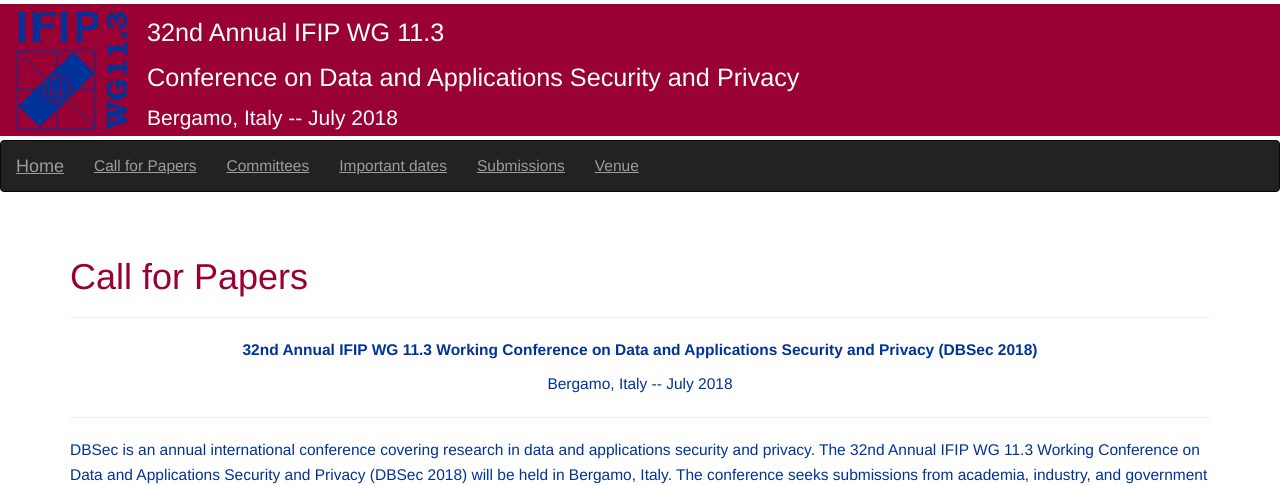
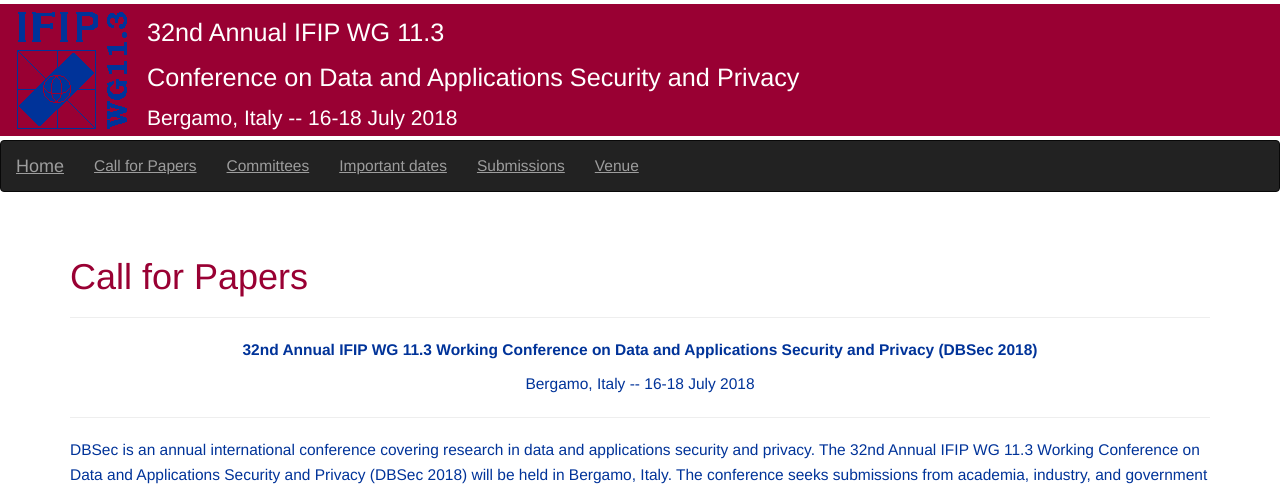
Before and after one commit to dbsec18/dbsec18.github.io, a Jekyll site: the page built from cfp.markdown, in a window 1280 px wide. Shown: the top 486 px of the page. Built offline with Jekyll 4.4.1, drawn with Linux system fonts in a browser that asks for light colours; nearby versions of some CDN libraries.

Commit message:
add dates to cfp and intro

```diff
--- a/_includes/intro.html
+++ b/_includes/intro.html
@@ -4,7 +4,7 @@
     <div id="txt"style="">
       <h1 class="responsive-text"><span>32nd Annual IFIP WG 11.3</span></h1>
       <h1 class="responsive-text"><span>Conference on Data and Applications Security and Privacy</span></h1>
-      <h2 class="responsive-text"><span>Bergamo, Italy -- July 2018</span></h2>
+      <h2 class="responsive-text"><span>Bergamo, Italy -- 16-18 July 2018</span></h2>
     </div>
   </div>
 </div>
--- a/cfp.markdown
+++ b/cfp.markdown
@@ -8,7 +8,7 @@
 --------------------------------------------------------------------------------
 
 <p class="text-center"><b>32nd Annual IFIP WG 11.3 Working Conference on Data and Applications Security and Privacy (DBSec 2018)</b></p>
-<p class="text-center">Bergamo, Italy -- July 2018</p>
+<p class="text-center">Bergamo, Italy -- 16-18 July 2018</p>
 
 --------------------------------------------------------------------------------
 
--- a/cfp_dbsec2018.txt
+++ b/cfp_dbsec2018.txt
@@ -1,7 +1,7 @@
 CALL FOR PAPERS
 32nd Annual IFIP WG 11.3 Working Conference on Data and
 Applications Security and Privacy (DBSec 2018)
-Bergamo, Italy -- July 2018
+Bergamo, Italy -- 16-18 July 2018
 
 
 DBSec is an annual international conference covering research in data
```
